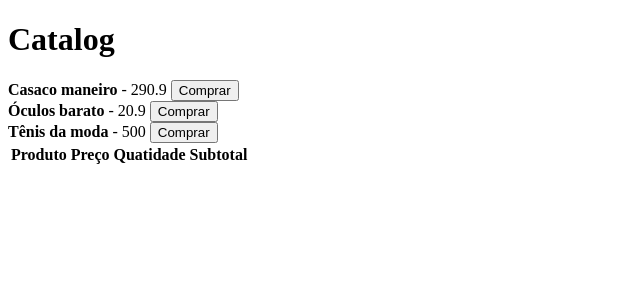
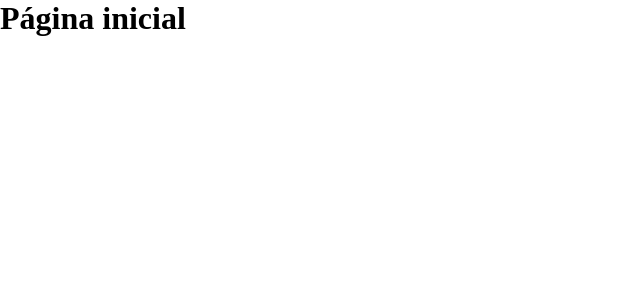
Before and after one commit to AntDavidLima/redux-app, a React (Create React App) app: page / in a window 1280 px wide. Shown: the top 300 px of the page, without its empty margins (0-640 px from the left). Built offline with nearby package versions, Linux system fonts and the light colour scheme; data requests are answered from the project's data file.

Commit message:
created mock server

```diff
--- a/package.json
+++ b/package.json
@@ -11,6 +11,7 @@
     "react": "^17.0.2",
     "react-dom": "^17.0.2",
     "react-redux": "^7.2.4",
+    "react-router-dom": "^5.2.0",
     "react-scripts": "4.0.3",
     "redux": "^4.1.0",
     "redux-devtools-extension": "^2.13.9",
@@ -22,7 +23,7 @@
     "build": "react-scripts build",
     "test": "react-scripts test",
     "eject": "react-scripts eject",
-    "server": "json-server server.json -p 3333"
+    "server": "json-server-auth server.json -p 3333 -r routes.json"
   },
   "eslintConfig": {
     "extends": [
@@ -43,6 +44,7 @@
     ]
   },
   "devDependencies": {
-    "json-server": "^0.16.3"
+    "json-server": "^0.16.3",
+    "json-server-auth": "^2.0.2"
   }
 }
--- /dev/null
+++ b/routes.json
@@ -0,0 +1,4 @@
+{
+  "products": 640,
+  "stock": 640
+}
--- a/server.json
+++ b/server.json
@@ -3,17 +3,17 @@
     {
       "id": 1,
       "title": "Casaco maneiro",
-      "price": 290.90
+      "price": 290.9
     },
     {
       "id": 2,
       "title": "Óculos barato",
-      "price": 20.90
+      "price": 20.9
     },
     {
       "id": 3,
       "title": "Tênis da moda",
-      "price": 500.00
+      "price": 500
     }
   ],
   "stock": [
@@ -29,5 +29,13 @@
       "id": 3,
       "quantity": 1
     }
+  ],
+  "users": [
+    {
+      "email": "antdavidlima@gmail.com",
+      "password": "$2a$10$rf5k13lJstTbdY93deJOSuRP5OwY1vbliEmSFbR04zeGrWi5r/RGC",
+      "name": "David Lima",
+      "id": 1
+    }
   ]
 }
--- a/src/App.js
+++ b/src/App.js
@@ -1,15 +1,17 @@
 import { Provider } from 'react-redux';
+
+import './global.css';
 
 import store from './store/index';
 
-import Catalog from './components/Catalog';
+import Routes from './routes';
+import Catalog from './pages/Catalog/index';
 import Cart from './components/Cart';
 
 function App() {
   return (
     <Provider store={store}>
-      <Catalog />
-      <Cart />
+      <Routes />
     </Provider>
   );
 }
--- /dev/null
+++ b/src/global.css
@@ -0,0 +1,9 @@
+* {
+  margin: 0;
+  padding: 0;
+  box-sizing: border-box;
+}
+
+body {
+  font: Arial, sans-serif;
+}
--- a/src/components/Catalog.js
+++ b/src/pages/Catalog/index.js
@@ -1,8 +1,10 @@
 import { useState, useEffect } from 'react';
 
-import api from '../services/api';
+import './style.css';
 
-import CatalogItem from './CatalogItem';
+import api from '../../services/api';
+
+import CatalogItem from '../../components/CatalogItem';
 
 function Catalog() {
   const [catalog, setCatalog] = useState([]);
@@ -15,13 +17,11 @@ function Catalog() {
   }, []);
 
   return (
-    <>
-      <h1>Catalog</h1>
-
+    <div id="catalog-container">
       {catalog.map(product => (
         <CatalogItem key={product.id} product={product} />
       ))}
-    </>
+    </div>
   )
 }
 
--- /dev/null
+++ b/src/routes.js
@@ -0,0 +1,13 @@
+import { BrowserRouter, Route, Switch, Redirect } from 'react-router-dom';
+
+function Routes() {
+  return (
+    <BrowserRouter>
+      <Switch>
+        <Route exact path="/" component={() => <h1>Página inicial</h1>} />
+      </Switch>
+    </BrowserRouter>
+  )
+}
+
+export default Routes;
```
Also changed, not shown: src/pages/Catalog/style.css (added), 1 other file (tests, documents, lock files or other folders).
